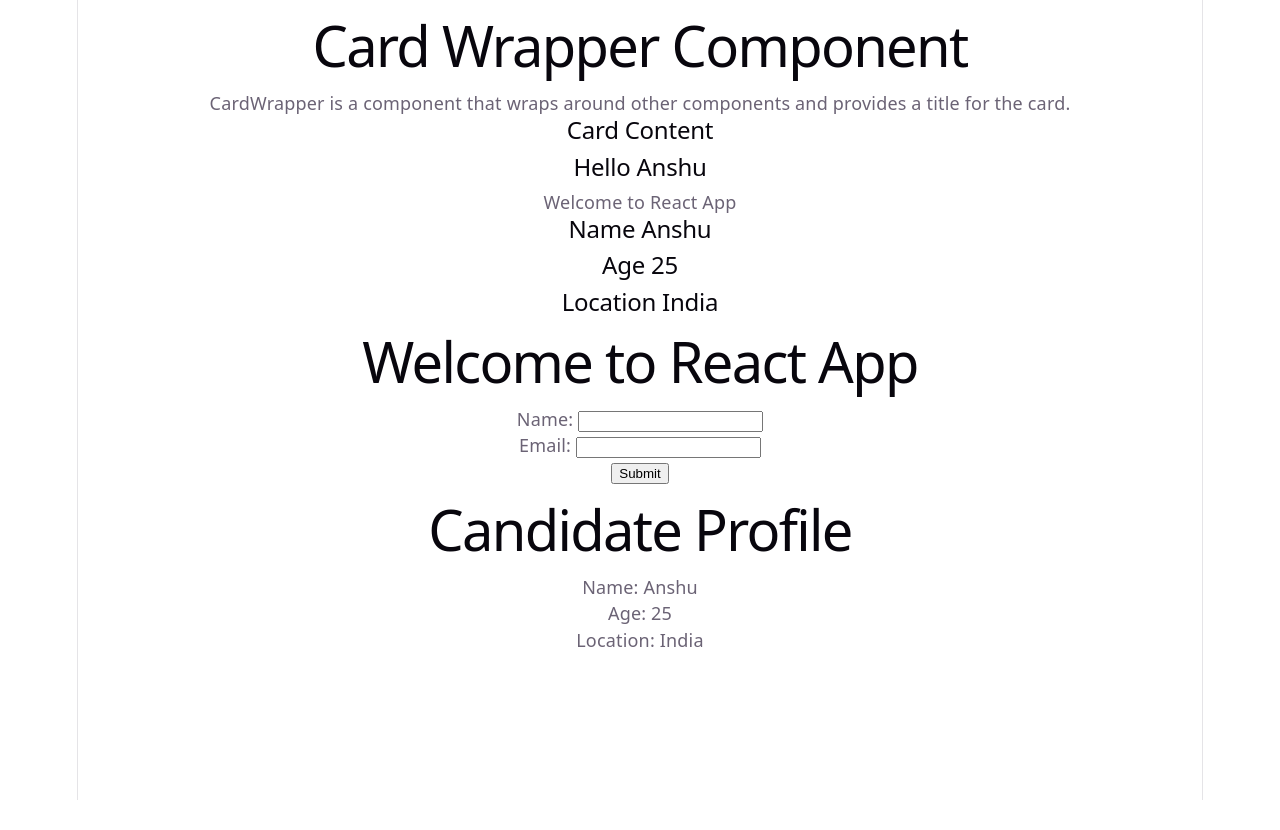
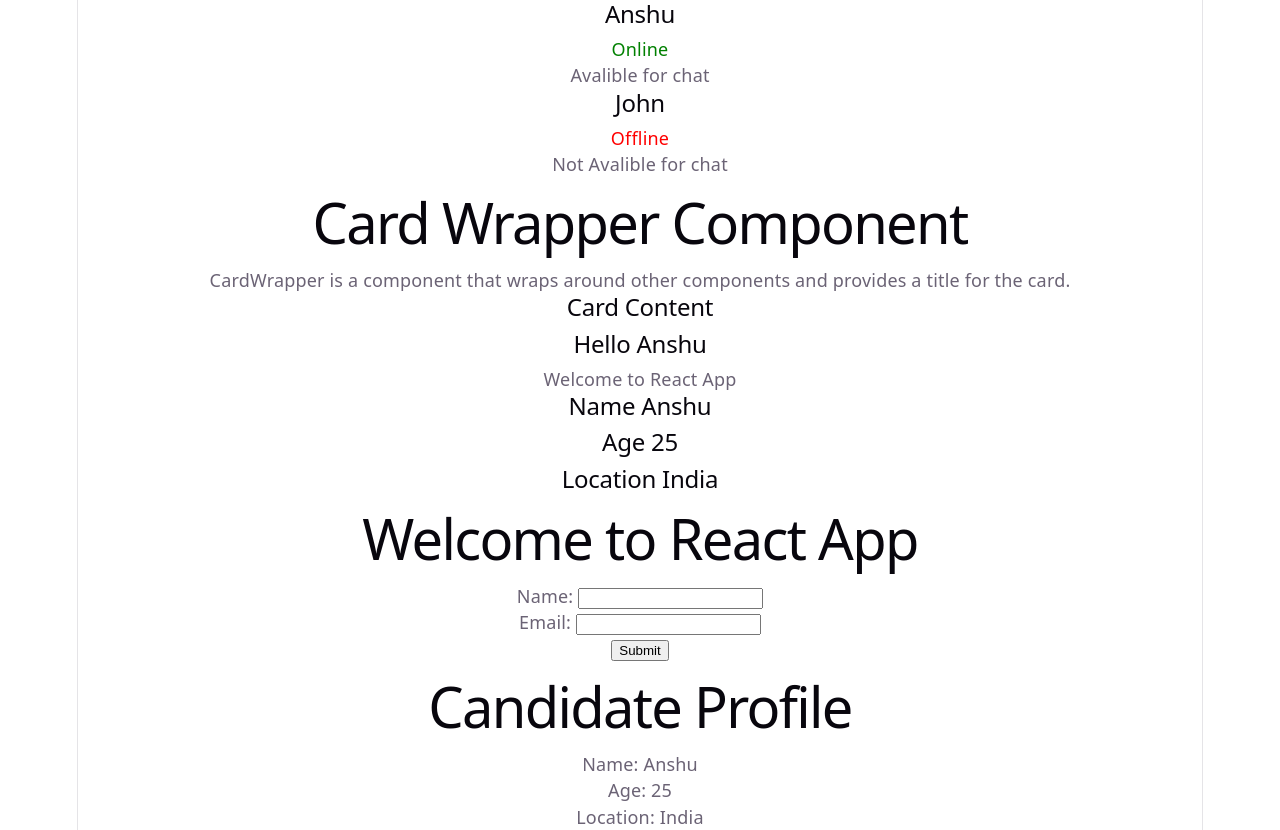
Before and after one commit to anshu-ac-dv/vite-react, a React (Vite) app: page / in a window 1280 px wide. Before the commit the page ends 800 px from the top, so only its background shows below. Built offline with nearby package versions, Linux system fonts and the light colour scheme.

Commit message:
Learning about conditional statement

```diff
--- a/src/App.jsx
+++ b/src/App.jsx
@@ -9,11 +9,14 @@ import { Welcome } from './Welcome'
 import { CandidateProfile } from './CandidateProfile'
 import { Greeting } from './Gretting'
 import { CardWrapper } from './CardWrapper'
+import { UserDetails } from './UserDetails'
 
 function App() {
 
   return (
     <div className="App">
+      <UserDetails name="Anshu" isOnline={true} />
+      <UserDetails name="John" isOnline={false} />
       <CardWrapper title="Card Wrapper Component"/>
       <Greeting name="Anshu" messages="Welcome to React App"/>
       <Welcome name="Anshu" age="25" location="India"/>
--- /dev/null
+++ b/src/UserDetails.jsx
@@ -0,0 +1,18 @@
+export const UserDetails = ({ name, isOnline}) => {
+    if(isOnline){
+        return(
+            <div>
+                <h2>{name}</h2>
+                <span style={{color: "green"}}>Online</span>
+                <p>Avalible for chat</p>
+            </div>
+        )
+    }
+    return(
+        <div>
+            <h2>{name}</h2>
+            <span style={{color: "red"}}>Offline</span>
+            <p>Not Avalible for chat</p>
+        </div>
+    )
+}
```
